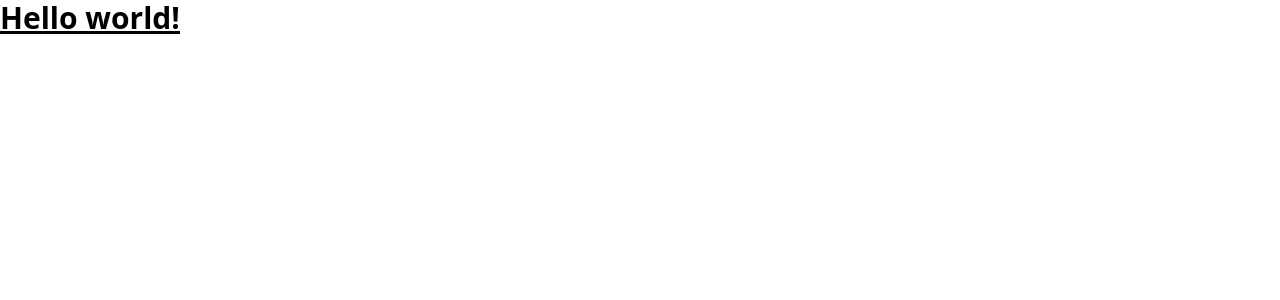
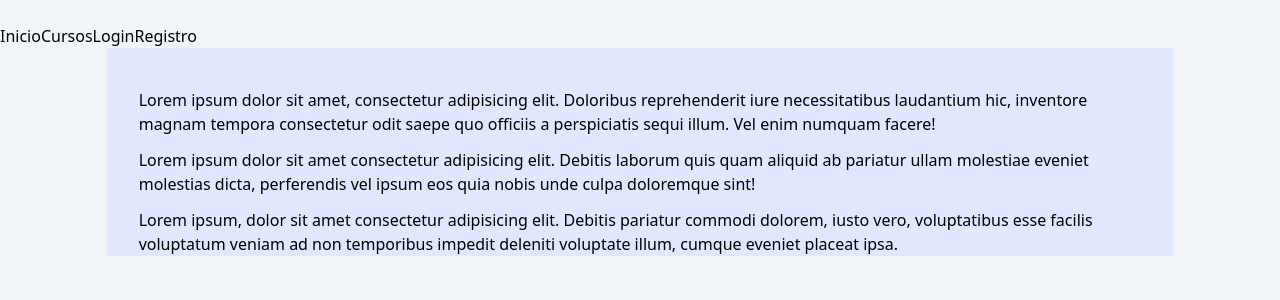
Before and after one commit to aldanadiflavio/React-Cursitos, a React (Vite) app: page / in a window 1280 px wide. Shown: the top 300 px of the page. Built offline with nearby package versions, Linux system fonts and the light colour scheme.

Commit message:
Se crearon los primero 3 componentes. Button, Layout y Navbar. Y se modificó  index.css

```diff
--- a/src/App.jsx
+++ b/src/App.jsx
@@ -1,15 +1,24 @@
+import Button from "./components/button"
+import { Layout } from "./components/layout"
+import { Navbar } from "./components/navbar"
 
 function App() {
 
   return (
     <>
-      <div>
-        <h1 className="text-3xl font-bold underline">
+      <div className="min-h-screen bg-slate-100">
+        {/* <h1 className="text-3xl font-bold underline">
           Hello world!
-        </h1>
+        </h1> */}
+        <br />
+        <Navbar></Navbar>
+        <Layout>
+          <p>Lorem ipsum dolor sit amet, consectetur adipisicing elit. Doloribus reprehenderit iure necessitatibus laudantium hic, inventore magnam tempora consectetur odit saepe quo officiis a perspiciatis sequi illum. Vel enim numquam facere!</p>
+          <p>Lorem ipsum dolor sit amet consectetur adipisicing elit. Debitis laborum quis quam aliquid ab pariatur ullam molestiae eveniet molestias dicta, perferendis vel ipsum eos quia nobis unde culpa doloremque sint!</p>
+          <p>Lorem ipsum, dolor sit amet consectetur adipisicing elit. Debitis pariatur commodi dolorem, iusto vero, voluptatibus esse facilis voluptatum veniam ad non temporibus impedit deleniti voluptate illum, cumque eveniet placeat ipsa.</p>
+        </Layout>
       </div>
     </>
-
   )
 }
 
--- /dev/null
+++ b/src/components/button.jsx
@@ -0,0 +1,13 @@
+const Button = (props) => {
+
+    const {name} = props
+
+    return (
+      <>
+        <button className="px-5 py-2 text-white rounded shadow-md bg-indigo-500 hover:bg-indigo-700">{name}</button>
+      </>
+
+    )
+  }
+
+  export default Button;
--- /dev/null
+++ b/src/components/layout.jsx
@@ -0,0 +1,7 @@
+export const Layout = (props) => {
+  return (
+    <section className="bg-indigo-100 w-5/6 mx-auto px-8 pt-10">
+        {props.children}
+    </section>
+  )
+}
--- /dev/null
+++ b/src/components/navbar.jsx
@@ -0,0 +1,10 @@
+export const Navbar = () => {
+    return (
+      <>
+        <button>Inicio</button>
+        <button>Cursos</button>
+        <button>Login</button>
+        <button>Registro</button>
+      </>
+  )
+}
--- a/src/index.css
+++ b/src/index.css
@@ -1,3 +1,9 @@
 @tailwind base;
 @tailwind components;
 @tailwind utilities;
+
+@layer base {
+    p {
+        @apply mb-3 /*es para darle un espacio entre cada parrafom en todo el sitio web*/
+    }
+}
--- a/src/main.jsx
+++ b/src/main.jsx
@@ -2,6 +2,7 @@ import { StrictMode } from 'react'
 import { createRoot } from 'react-dom/client'
 import App from './App.jsx'
 import './index.css'
+import Button from './components/button.jsx'
 
 createRoot(document.getElementById('root')).render(
   <StrictMode>
```
